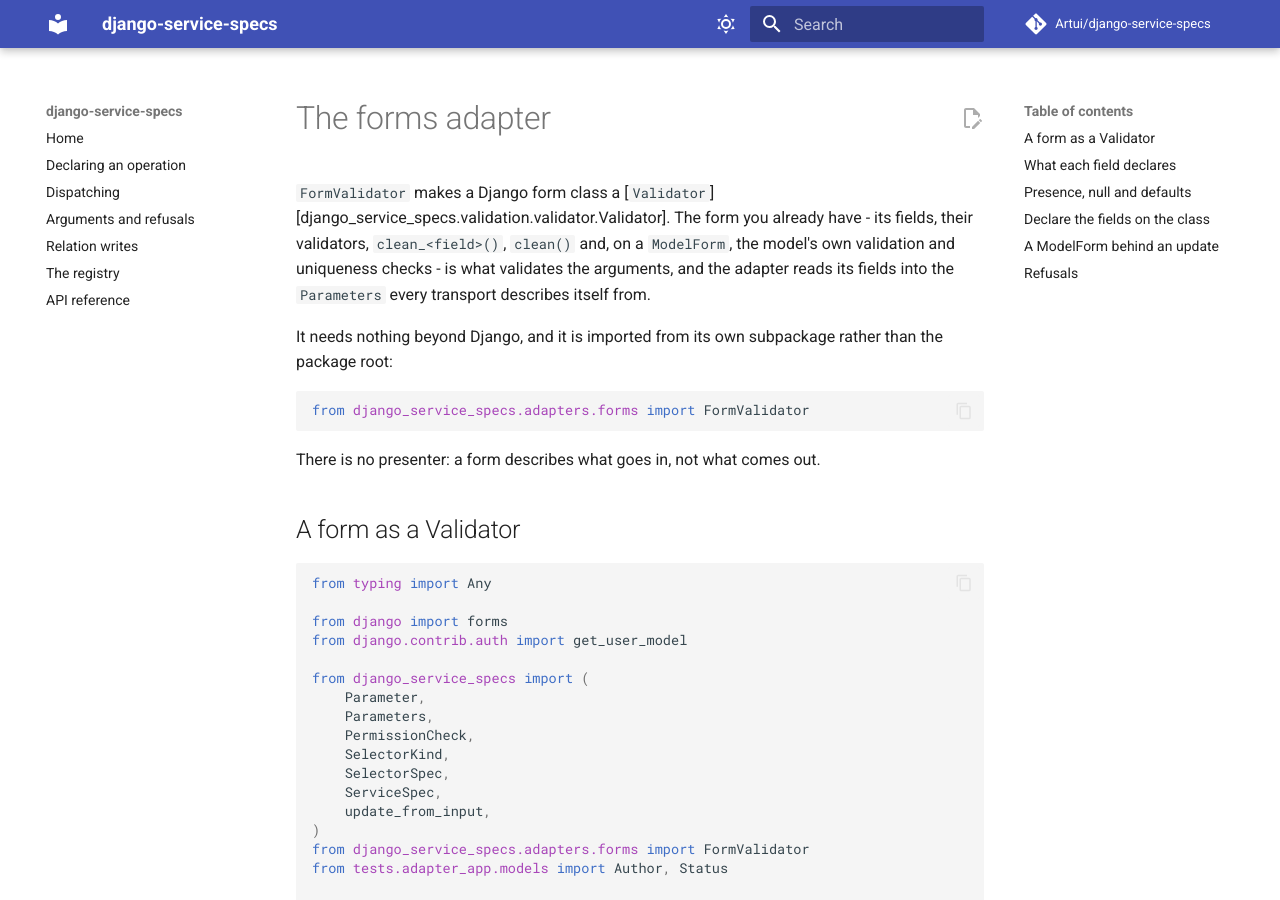
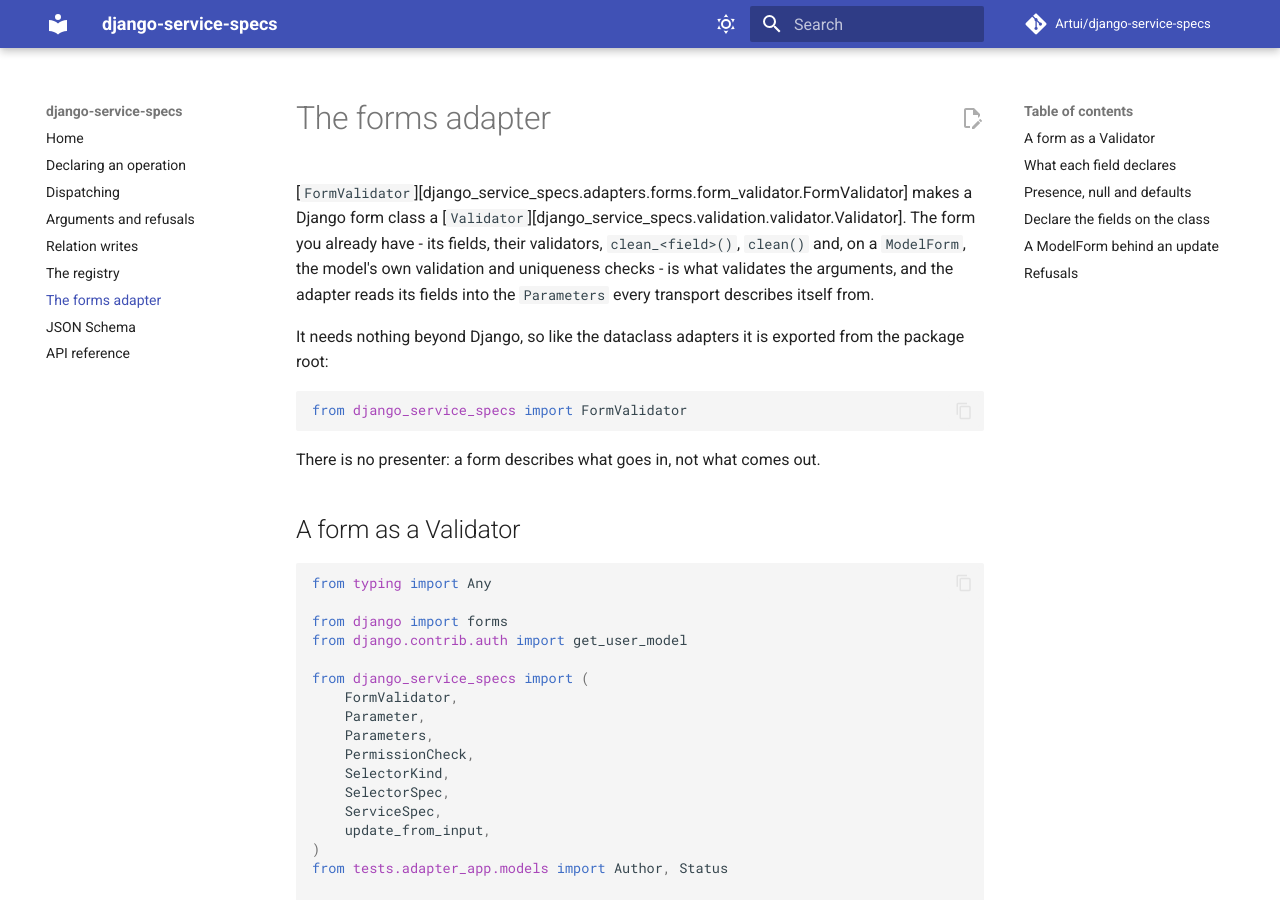
Before and after one commit to Artui/django-service-specs, an MkDocs documentation site: the page built from docs/forms.md, in a window 1280 px wide and 900 px high. Built offline with MkDocs 1.6.1 and Material for MkDocs 9.7.7, drawn with Linux system fonts in a browser that asks for light colours; comment, search, counter and statistics services are not loaded.

Commit message:
Export the forms adapter and the schema functions from the root
FormValidator needs nothing beyond Django, so it sits at the root beside
the dataclass adapters. An adapter over an optional library cannot: the
root would import that library for every consumer. The init test now
names that exemption, and proves in a fresh interpreter that the root
imports no such library while the exempt adapter does.

The reference, the nav, the README and the index gain the forms and JSON
Schema pages, and the examples import from the root as the reference
tells application code to.

Co-Authored-By: Claude Opus 5.5 <noreply@anthropic.com>

````diff
--- a/docs/examples/forms_adapter.py
+++ b/docs/examples/forms_adapter.py
@@ -9,6 +9,7 @@ from django import forms
 from django.contrib.auth import get_user_model
 
 from django_service_specs import (
+    FormValidator,
     Parameter,
     Parameters,
     PermissionCheck,
@@ -17,7 +18,6 @@ from django_service_specs import (
     ServiceSpec,
     update_from_input,
 )
-from django_service_specs.adapters.forms import FormValidator
 from tests.adapter_app.models import Author, Status
 
 
--- a/docs/examples/schema.py
+++ b/docs/examples/schema.py
@@ -3,8 +3,7 @@
 from __future__ import annotations
 
 # --8<-- [start:schema]
-from django_service_specs import UnknownArguments
-from django_service_specs.schema import spec_input_schema, spec_output_schema
+from django_service_specs import UnknownArguments, spec_input_schema, spec_output_schema
 from docs.examples.declaring import list_notes_spec
 from docs.examples.relations import create_author_spec
 
--- a/docs/forms.md
+++ b/docs/forms.md
@@ -1,17 +1,18 @@
 # The forms adapter
 
-`FormValidator` makes a Django form class a
+[`FormValidator`][django_service_specs.adapters.forms.form_validator.FormValidator]
+makes a Django form class a
 [`Validator`][django_service_specs.validation.validator.Validator]. The form
 you already have - its fields, their validators, `clean_<field>()`, `clean()`
 and, on a `ModelForm`, the model's own validation and uniqueness checks - is
 what validates the arguments, and the adapter reads its fields into the
 `Parameters` every transport describes itself from.
 
-It needs nothing beyond Django, and it is imported from its own subpackage
-rather than the package root:
+It needs nothing beyond Django, so like the dataclass adapters it is exported
+from the package root:
 
 ```python
-from django_service_specs.adapters.forms import FormValidator
+from django_service_specs import FormValidator
 ```
 
 There is no presenter: a form describes what goes in, not what comes out.
--- a/mkdocs.yml
+++ b/mkdocs.yml
@@ -92,4 +92,6 @@ nav:
   - Arguments and refusals: arguments.md
   - Relation writes: relations.md
   - The registry: registry.md
+  - The forms adapter: forms.md
+  - JSON Schema: schema.md
   - API reference: reference.md
````
Also changed, not shown: CHANGELOG.md (+26 -0 lines), README.md (+2 -0 lines), django_service_specs/__init__.py (+10 -0 lines), docs/index.md (+4 -0 lines), docs/reference.md (+11 -0 lines), 1 other file.
